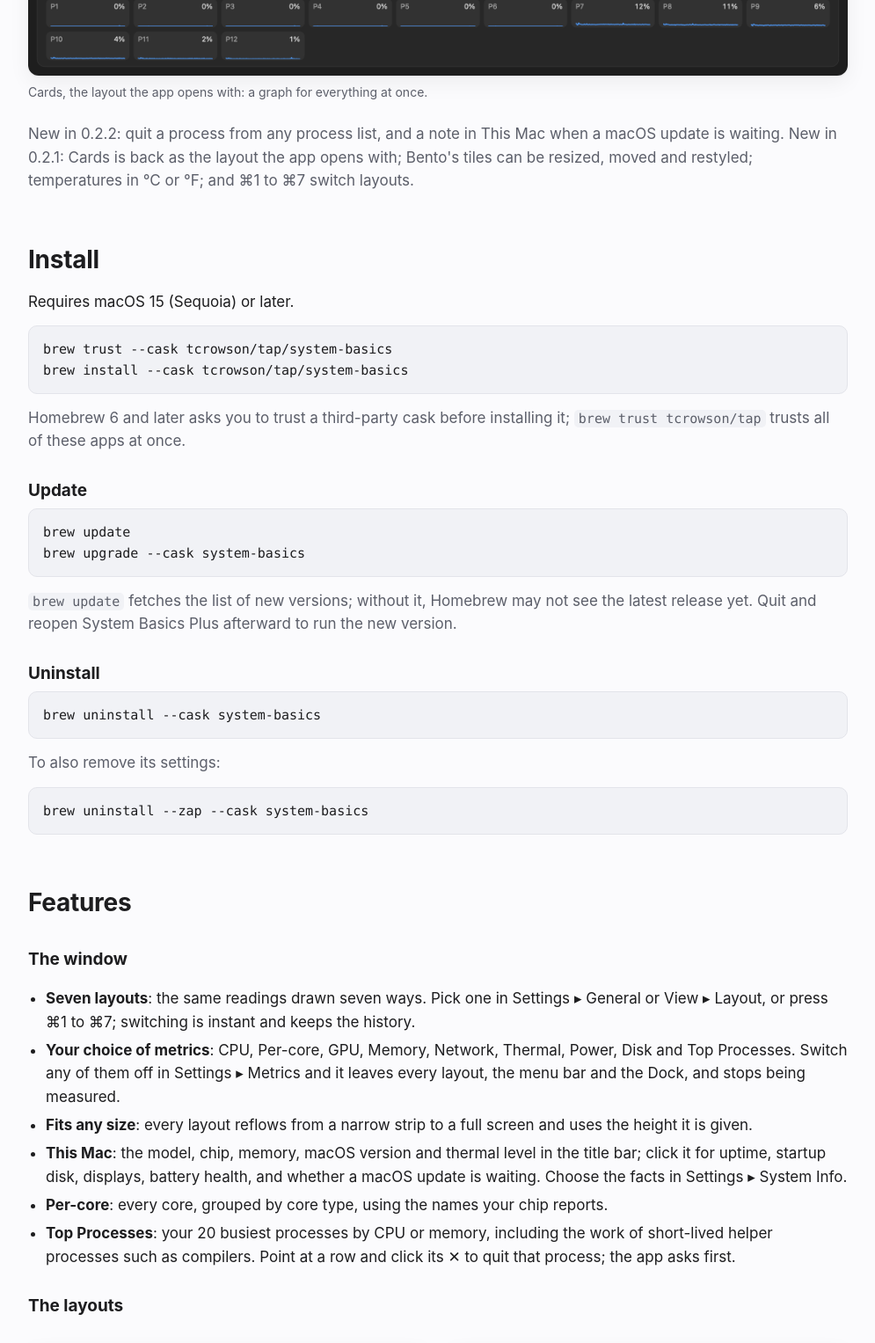
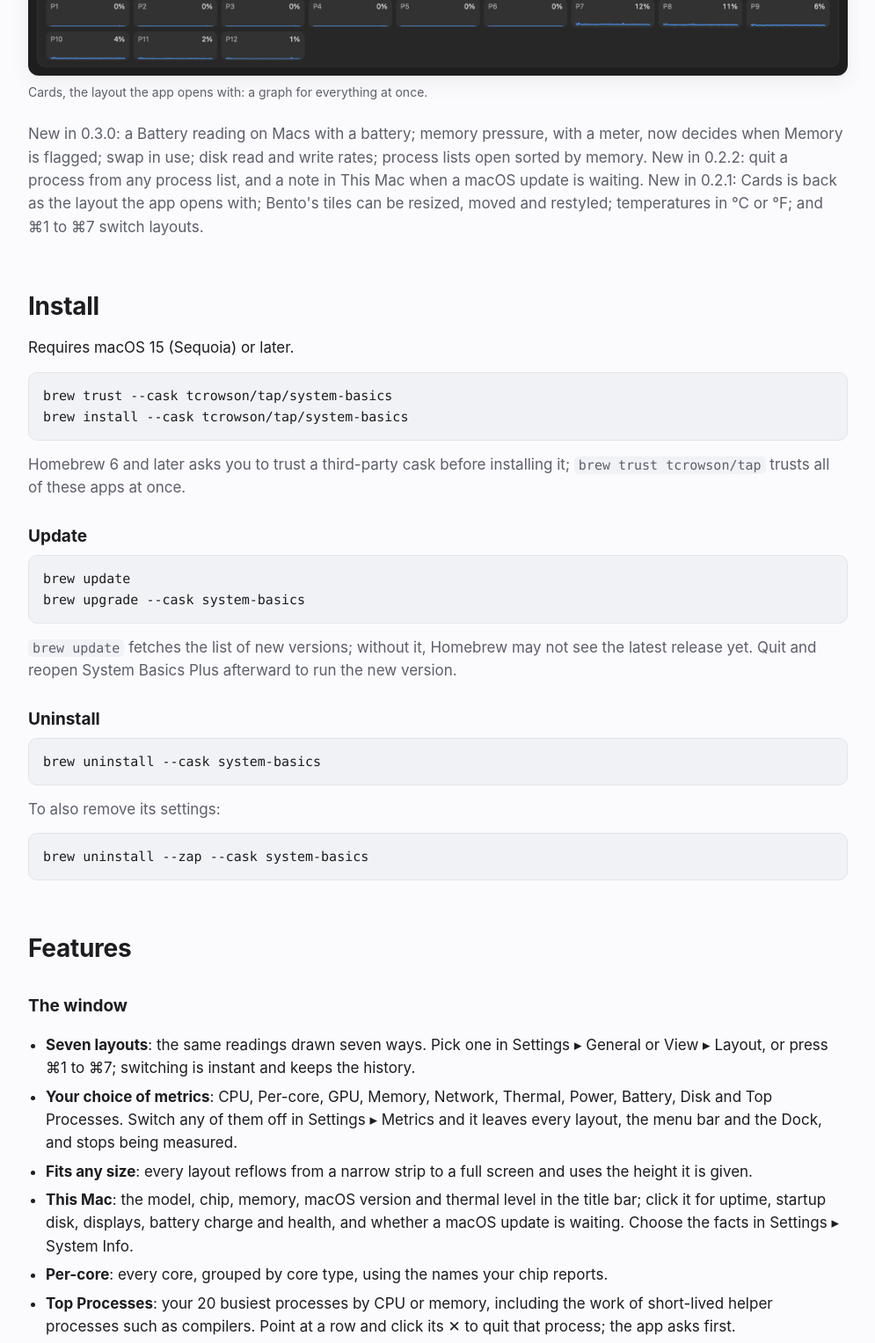
Before and after one commit to tcrowson/homebrew-tap, a plain HTML site: page docs/system-basics/index.html in a window 1280 px wide. Shown: the part 860-2387 px from the top of the page at 88% size, without its empty margins (142-1137 px from the left). Drawn offline with Linux system fonts and the light colour scheme.

Commit message:
System Basics Plus 0.3.0 on the app page
Co-Authored-By: Claude Fable 5.2 <noreply@anthropic.com>

```diff
--- a/docs/system-basics/index.html
+++ b/docs/system-basics/index.html
@@ -25,7 +25,7 @@
     <img src="img/window.png?v=3" alt="The System Basics Plus window in the Cards layout: a graph card each for CPU, GPU, memory, network, and power and heat, the top processes, disk space, and a small trace for every core">
     <figcaption>Cards, the layout the app opens with: a graph for everything at once.</figcaption>
   </figure>
-  <p class="dim">New in 0.2.2: quit a process from any process list, and a note in This Mac when a macOS update is waiting. New in 0.2.1: Cards is back as the layout the app opens with; Bento's tiles can be resized, moved and restyled; temperatures in °C or °F; and ⌘1 to ⌘7 switch layouts.</p>
+  <p class="dim">New in 0.3.0: a Battery reading on Macs with a battery; memory pressure, with a meter, now decides when Memory is flagged; swap in use; disk read and write rates; process lists open sorted by memory. New in 0.2.2: quit a process from any process list, and a note in This Mac when a macOS update is waiting. New in 0.2.1: Cards is back as the layout the app opens with; Bento's tiles can be resized, moved and restyled; temperatures in °C or °F; and ⌘1 to ⌘7 switch layouts.</p>
 
   <h2 id="install">Install</h2>
   <p>Requires macOS 15 (Sequoia) or later.</p>
@@ -48,9 +48,9 @@ brew upgrade --cask system-basics</code></pre>
   <h3>The window</h3>
   <ul class="features">
     <li><strong>Seven layouts</strong>: the same readings drawn seven ways. Pick one in Settings ▸ General or View ▸ Layout, or press ⌘1 to ⌘7; switching is instant and keeps the history.</li>
-    <li><strong>Your choice of metrics</strong>: CPU, Per-core, GPU, Memory, Network, Thermal, Power, Disk and Top Processes. Switch any of them off in Settings ▸ Metrics and it leaves every layout, the menu bar and the Dock, and stops being measured.</li>
+    <li><strong>Your choice of metrics</strong>: CPU, Per-core, GPU, Memory, Network, Thermal, Power, Battery, Disk and Top Processes. Switch any of them off in Settings ▸ Metrics and it leaves every layout, the menu bar and the Dock, and stops being measured.</li>
     <li><strong>Fits any size</strong>: every layout reflows from a narrow strip to a full screen and uses the height it is given.</li>
-    <li><strong>This Mac</strong>: the model, chip, memory, macOS version and thermal level in the title bar; click it for uptime, startup disk, displays, battery health, and whether a macOS update is waiting. Choose the facts in Settings ▸ System Info.</li>
+    <li><strong>This Mac</strong>: the model, chip, memory, macOS version and thermal level in the title bar; click it for uptime, startup disk, displays, battery charge and health, and whether a macOS update is waiting. Choose the facts in Settings ▸ System Info.</li>
     <li><strong>Per-core</strong>: every core, grouped by core type, using the names your chip reports.</li>
     <li><strong>Top Processes</strong>: your 20 busiest processes by CPU or memory, including the work of short-lived helper processes such as compilers. Point at a row and click its ✕ to quit that process; the app asks first.</li>
   </ul>
@@ -116,7 +116,7 @@ brew upgrade --cask system-basics</code></pre>
   <ul class="features">
     <li>Measures only what is on screen, slows down when the window is hidden, and pauses when nothing is showing.</li>
     <li>Refresh every 0.5, 1, 2 or 5 seconds; keep 60 to 600 samples of history.</li>
-    <li>Follows your Mac's light and dark appearance, and its Region setting for °C or °F (or choose one in Settings ▸ General).</li>
+    <li>Follows your Mac's light and dark appearance, and shows temperatures in °C (choose °F, or your Mac's Region setting, in Settings ▸ General).</li>
   </ul>
 
   <h2 id="faq">FAQ</h2>
```
